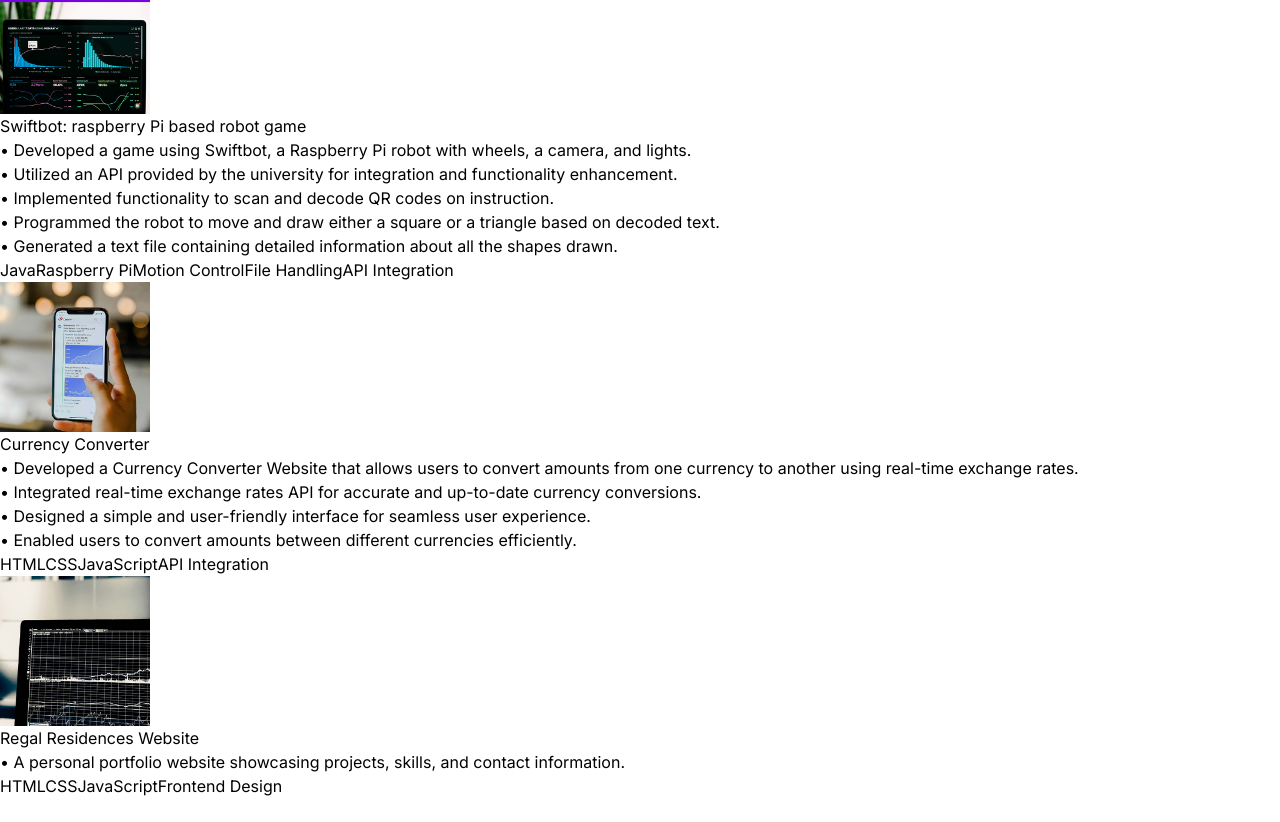
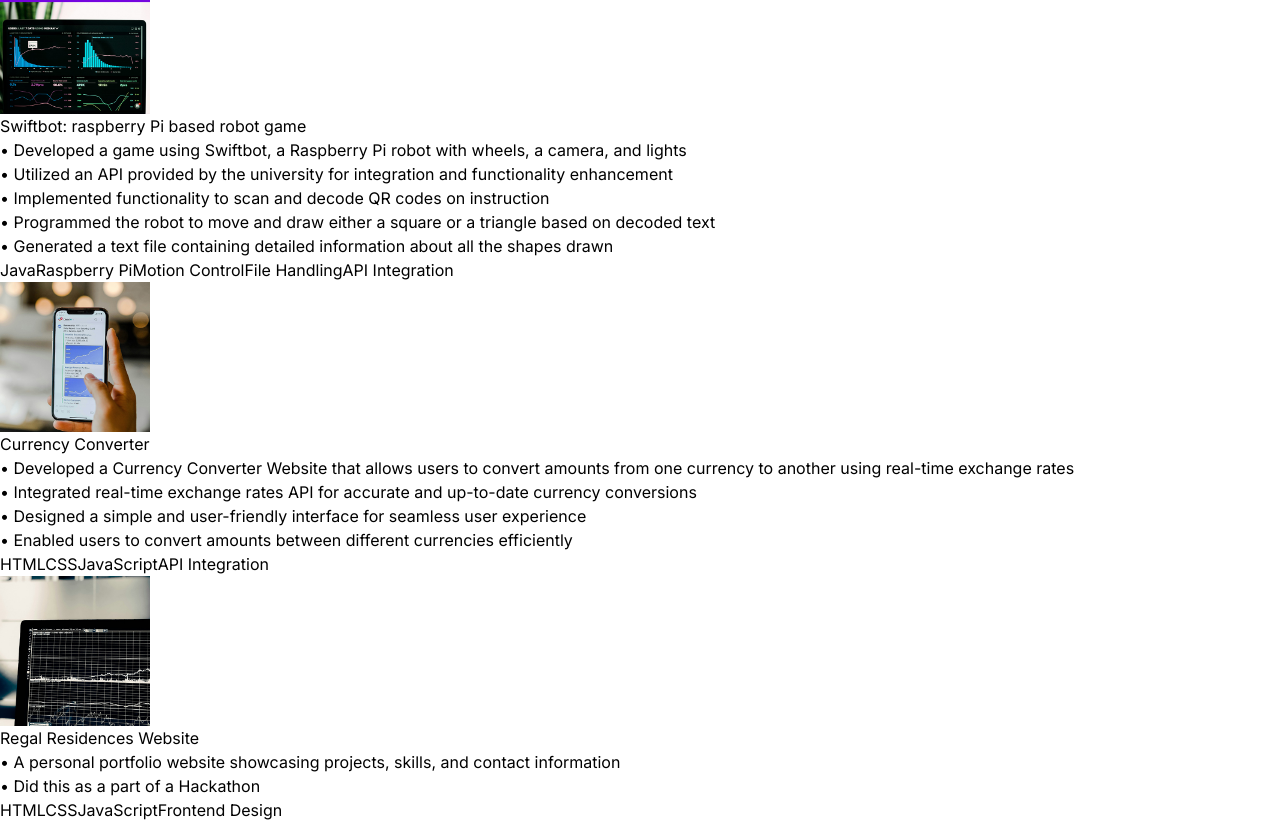
Before and after one commit to athxrva07/portfolio, a React (Vite) app: page / in a window 1280 px wide. Shown: the part 1360-2182 px from the top of the page. Before the commit the page ends 2158 px from the top, so only its background shows below. Built offline with nearby package versions, Linux system fonts and the light colour scheme.

Commit message:
Update index.js

```diff
--- a/src/constants/index.js
+++ b/src/constants/index.js
@@ -23,7 +23,7 @@ export const PROJECTS = [
     image: project1,
     link: "https://github.com/athxrva07/Draw-Shapes",
     description:
-      "Developed a game using Swiftbot, a Raspberry Pi robot with wheels, a camera, and lights. • Utilized an API provided by the university for integration and functionality enhancement. • Implemented functionality to scan and decode QR codes on instruction. • Programmed the robot to move and draw either a square or a triangle based on decoded text. • Generated a text file containing detailed information about all the shapes drawn.",
+      "Developed a game using Swiftbot, a Raspberry Pi robot with wheels, a camera, and lights • Utilized an API provided by the university for integration and functionality enhancement • Implemented functionality to scan and decode QR codes on instruction • Programmed the robot to move and draw either a square or a triangle based on decoded text • Generated a text file containing detailed information about all the shapes drawn",
     technologies: ["Java", "Raspberry Pi", "Motion Control", "File Handling", "API Integration"],
   },
   {
@@ -31,7 +31,7 @@ export const PROJECTS = [
     image: project2,
     link: "https://athxrva07.github.io/Currency-Converter/",
     description:
-      "Developed a Currency Converter Website that allows users to convert amounts from one currency to another using real-time exchange rates. • Integrated real-time exchange rates API for accurate and up-to-date currency conversions. • Designed a simple and user-friendly interface for seamless user experience. • Enabled users to convert amounts between different currencies efficiently.",
+      "Developed a Currency Converter Website that allows users to convert amounts from one currency to another using real-time exchange rates • Integrated real-time exchange rates API for accurate and up-to-date currency conversions • Designed a simple and user-friendly interface for seamless user experience • Enabled users to convert amounts between different currencies efficiently",
     technologies: ["HTML", "CSS", "JavaScript", "API Integration"],
   },
   {
@@ -39,7 +39,7 @@ export const PROJECTS = [
     image: project3,
     link: "https://athxrva07.github.io/Regal-Residences/",
     description:
-      "A personal portfolio website showcasing projects, skills, and contact information.",
+      "A personal portfolio website showcasing projects, skills, and contact information • Did this as a part of a Hackathon",
     technologies: ["HTML", "CSS", "JavaScript", "Frontend Design"],
   },
 ];
```
